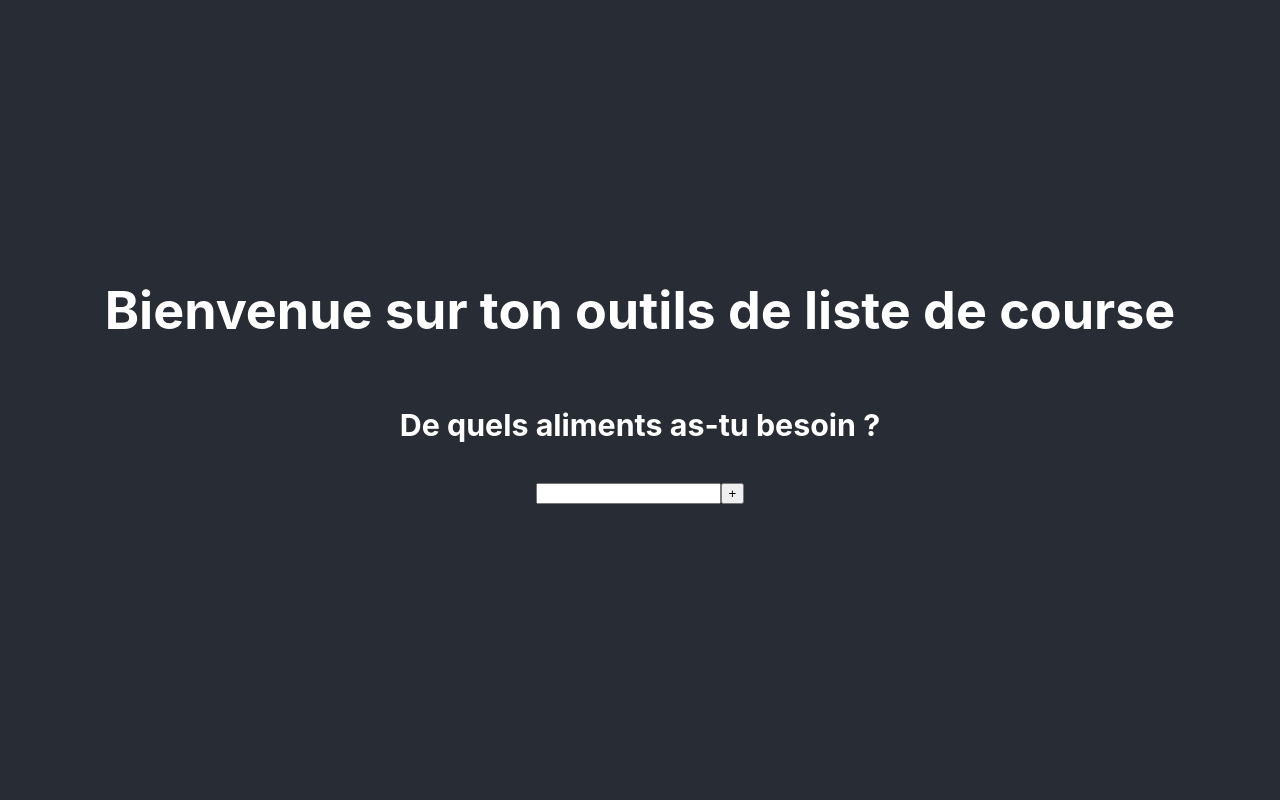
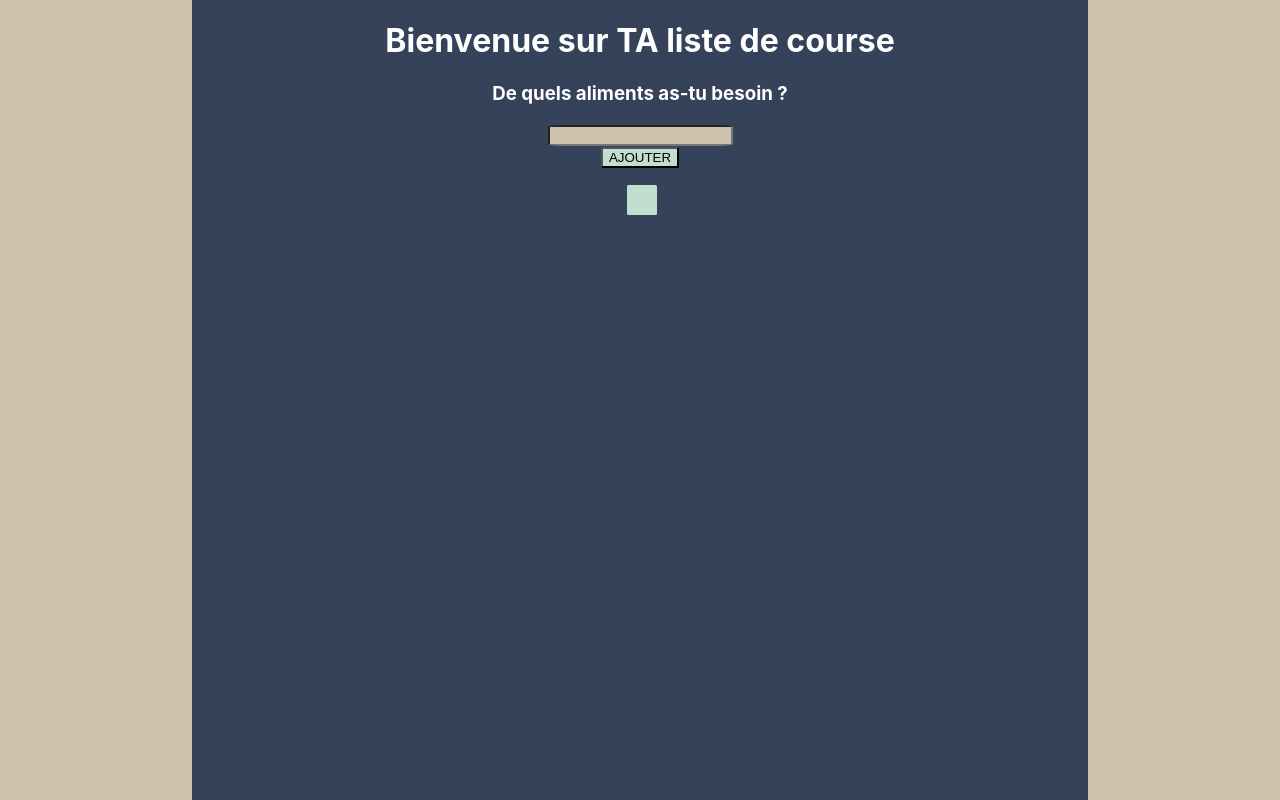
Before and after one commit to GKLdeveloppement/listeCourse, a React (Create React App) app: page / in a window 1280 px wide. Built offline with nearby package versions, Linux system fonts and the light colour scheme.

Commit message:
fix bug affichage li au debut + initialisation grid css et nouvelle palette de couleur

```diff
--- a/src/App.js
+++ b/src/App.js
@@ -3,8 +3,10 @@
 
 function App() {
   return (
-    <div className="App">
+    <div className="container">
+      <div className='border'></div>
       <FormulaireListe />
+      <div className='border'></div>
     </div>
   );
 }
--- a/src/Component/FormulaireListe.js
+++ b/src/Component/FormulaireListe.js
@@ -1,5 +1,6 @@
 import React, { useState } from 'react'
 import ItemListe from './ItemListe';
+import '../style/formulaireListe.css'
 
 function Liste() {
 
@@ -8,7 +9,6 @@
     const [itemName, setItemName] = useState('')
 
     const [itemListe, setItemListe] = useState([{}])
-
 
 
     function handleButton() {
@@ -45,20 +45,24 @@
 
 
     return(
-        <div className='appBg'>
-            <h1>Bienvenue sur ton outils de liste de course</h1>
+        <div className='appMainBg'>
+            <h1>Bienvenue sur TA liste de course</h1>
             <h3>De quels aliments as-tu besoin ?</h3>
             <form onSubmit={addItem}>
                 {/* On récupère le contenu du champ pour mettre à jour le state */}
-                <input value={itemName} type="text" onInput={e => changeName(e.target.value)}/>
-                <button type='submit' onClick={handleButton}>+</button>
+                <input className='inputItem' value={itemName} type="text" onInput={e => changeName(e.target.value)}/>
+                <br />
+                <button className='addBtn' type='submit' onClick={handleButton}>AJOUTER</button>
             </form>
-            <ul>
-                {/* On va parcourir le tableau d'item et pour chaque iterration on ajoutera un un élément dans la liste des courses en passant en props le nom et l'id de notre element */}
-                {itemListe.map((item) => {
+
+            <ul className='itemContainer'>
+                {/* On va parcourir le tableau d'item et pour chaque iterration on ajoutera un élément dans la liste des courses en passant en props le nom et l'id de notre element */}
+                {/* le filter boolean permet de ne rien afficher si l'item est vide cela pour fixer le bug d'affichage de li alors qu'aucun item n'est présent encore */}
+                {itemListe.filter(Boolean).map((item) => {
                     return(
                         <ItemListe  itemName={item.elem} id={item.id} />
                     )
+
                 })}
             </ul>
 
--- a/src/Component/ItemListe.js
+++ b/src/Component/ItemListe.js
@@ -4,8 +4,9 @@
     return (
         //on récupère les props id et name qu'on va utiliser pour notre affichage
         <li id={props.id}>
-            <div className='divBg'>{props.itemName}</div>
+            <div className='divItem'>{props.itemName}</div>
         </li>
+
     )
 }
 
--- a/src/style/App.css
+++ b/src/style/App.css
@@ -1,20 +1,18 @@
-.App {
-  text-align: center;
+.container {
+  display: grid;
+  grid-template-columns: 15% 70% 15%;
+  grid-template-rows: 100vh;
 }
 
-
-.appBg {
-  background-color: #282c34;
-  min-height: 100vh;
-  display: flex;
-  flex-direction: column;
-  align-items: center;
-  justify-content: center;
-  font-size: calc(10px + 2vmin);
-  color: white;
+.border {
+  background-color: #CDC2AE;
 }
-
 
 li {
   list-style-type: none;
+  padding: 0;
 }
+
+ul {
+  padding: 0;
+}
--- a/src/style/formulaireListe.css
+++ b/src/style/formulaireListe.css
@@ -0,0 +1,23 @@
+.appMainBg {
+    background-color: #354259;
+    color: white;
+    text-align: center;
+}
+
+.inputItem {
+    border-radius: 10%;
+    background: #CDC2AE;
+    color: black;
+
+}
+
+.addBtn {
+    background-color: #C2DED1;
+    color: black;
+}
+
+.itemContainer {
+    display: grid;
+    grid-template-columns: auto;
+    justify-content: center;
+}
--- a/src/style/itemListe.css
+++ b/src/style/itemListe.css
@@ -1,3 +1,8 @@
-.divBg {
-
+.divItem {
+    border-radius: 5%;
+    background-color: #C2DED1;
+    color: black;
+    border-color: grey;
+    padding: 15px;
+    margin: 5%;
 }
```
